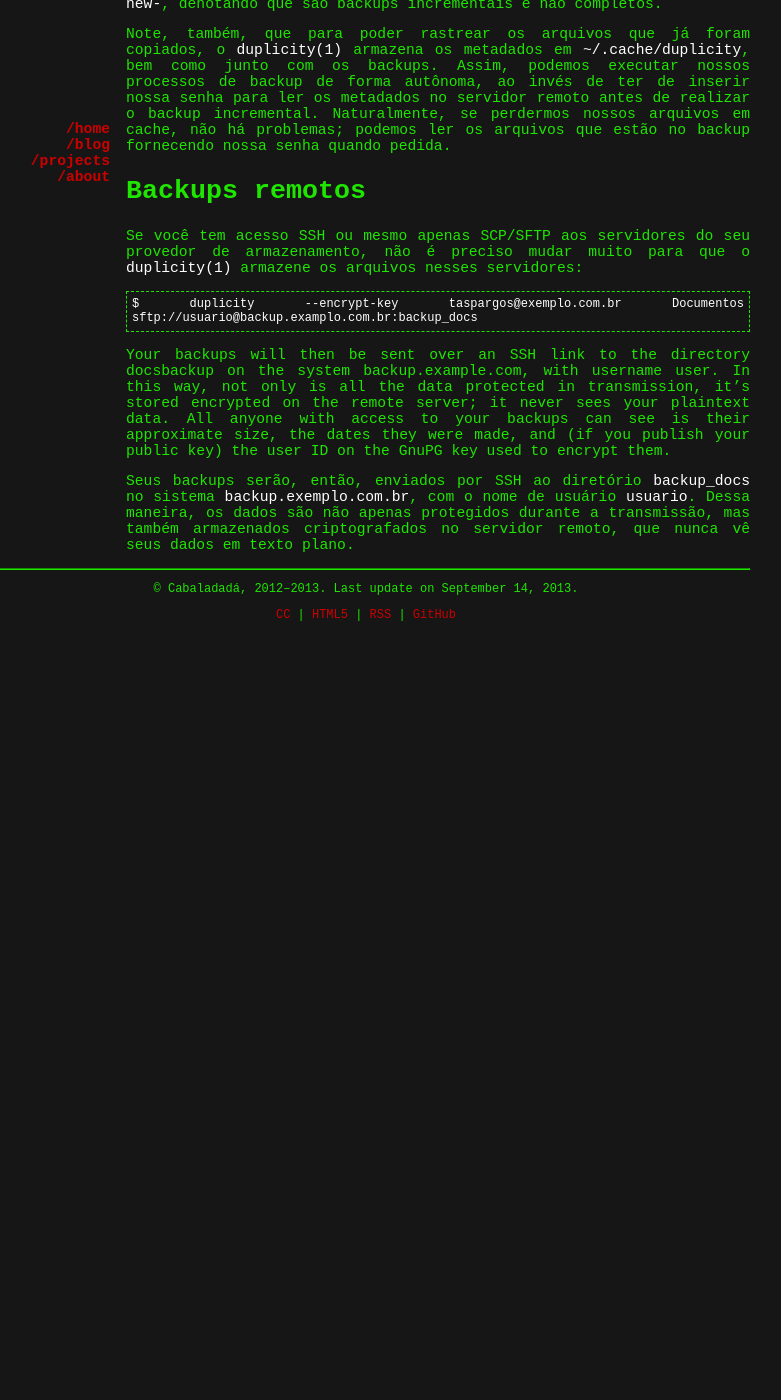
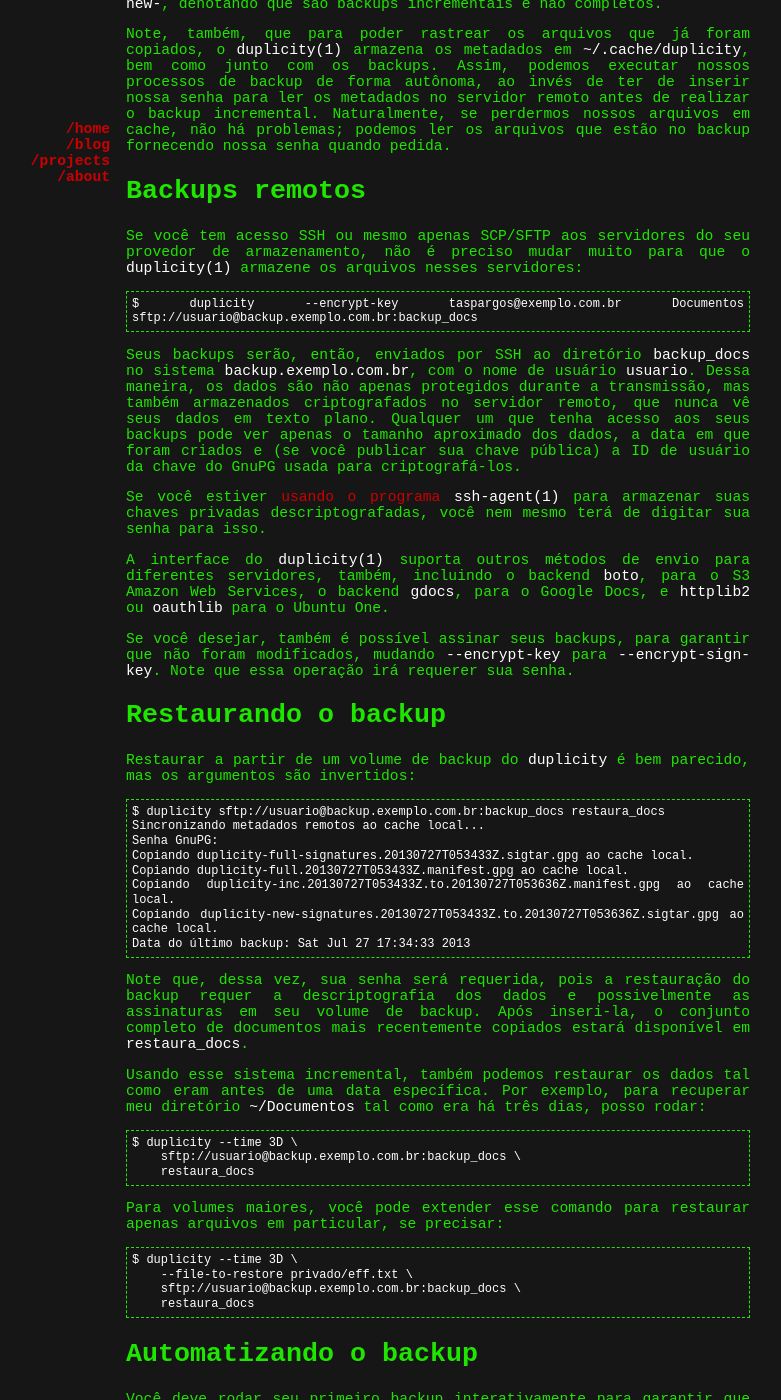
Before and after one commit to rberaldo/cabaladada, a Jekyll site: the page built from _posts/2013-09-08-linux_cripto_backups.markdown, in a window 1280 px wide and 1400 px high, scrolled down 2719 px. Shown: the whole window, without its empty margins (274-1055 px from the left). Built offline with Jekyll 4.4.1, drawn with Linux system fonts in a browser that asks for light colours; Markdown is read by kramdown in place of the engine named in the settings; comment, search, counter and statistics services are not loaded; before the commit the page ends 3349 px from its top, so only the background shows below that; some of the changed text lies outside the part shown.

Commit message:
Changed filenames to reflect Arabesque's naming

```diff
--- a/_posts/2013-09-08-backups.markdown
+++ b/_posts/2013-09-08-linux_cripto_backups.markdown
@@ -38,7 +38,7 @@
 
     $ tar -cf backup_docs-"$(date +%Y-%m-%d)".tar $HOME/Documentos
     $ gpg --encrypt backup_docs-2013-07-27.tar
-    $ scp backup_docs-2013-07-27.tar.gpg usuario@backup.examplo.com.br:backup_docs
+    $ scp backup_docs-2013-07-27.tar.gpg usuario@backup.exemplo.com.br:backup_docs
 
 O problema de criptografar arquivos inteiros antes de copiá-los ao servidor de
 armazenamento é que mesmo para dados de tamanho modesto, realizar backups
@@ -175,12 +175,144 @@
 de armazenamento, não é preciso mudar muito para que o `duplicity(1)` armazene
 os arquivos nesses servidores:
 
-    $ duplicity --encrypt-key taspargos@exemplo.com.br Documentos sftp://usuario@backup.examplo.com.br:backup_docs
+    $ duplicity --encrypt-key taspargos@exemplo.com.br Documentos sftp://usuario@backup.exemplo.com.br:backup_docs
 
-Your backups will then be sent over an SSH link to the directory docsbackup on the system backup.example.com, with username user. In this way, not only is all the data protected in transmission, it’s stored encrypted on the remote server; it never sees your plaintext data. All anyone with access to your backups can see is their approximate size, the dates they were made, and (if you publish your public key) the user ID on the GnuPG key used to encrypt them.
+Seus backups serão, então, enviados por SSH ao diretório `backup_docs` no
+sistema `backup.exemplo.com.br`, com o nome de usuário `usuario`. Dessa
+maneira, os dados são não apenas protegidos durante a transmissão, mas também
+armazenados criptografados no servidor remoto, que nunca vê seus dados em texto
+plano. Qualquer um que tenha acesso aos seus backups pode ver apenas o tamanho
+aproximado dos dados, a data em que foram criados e (se você publicar sua chave
+pública) a ID de usuário da chave do GnuPG usada para criptografá-los.
 
-Seus backups serão, então, enviados por SSH ao diretório `backup_docs` no sistema `backup.exemplo.com.br`, com o nome de usuário `usuario`. Dessa maneira, os dados são não apenas protegidos durante a transmissão, mas também armazenados criptografados no servidor remoto, que nunca vê seus dados em texto plano.
+Se você estiver [usando o programa `ssh-agent(1)`][agentes] para armazenar suas
+chaves privadas descriptografadas, você nem mesmo terá de digitar sua senha
+para isso.
 
+A interface do `duplicity(1)` suporta outros métodos de envio para diferentes
+servidores, também, incluindo o backend `boto`, para o S3 Amazon Web Services,
+o backend `gdocs`, para o Google Docs, e `httplib2` ou `oauthlib` para o Ubuntu
+One.
+
+Se você desejar, também é possível assinar seus backups, para garantir que não
+foram modificados, mudando `--encrypt-key` para `--encrypt-sign-key`. Note que
+essa operação irá requerer sua senha.
+
+## Restaurando o backup
+
+Restaurar a partir de um volume de backup do `duplicity` é bem parecido, mas os
+argumentos são invertidos:
+
+    $ duplicity sftp://usuario@backup.exemplo.com.br:backup_docs restaura_docs
+    Sincronizando metadados remotos ao cache local...
+    Senha GnuPG:
+    Copiando duplicity-full-signatures.20130727T053433Z.sigtar.gpg ao cache local.
+    Copiando duplicity-full.20130727T053433Z.manifest.gpg ao cache local.
+    Copiando duplicity-inc.20130727T053433Z.to.20130727T053636Z.manifest.gpg ao cache local.
+    Copiando duplicity-new-signatures.20130727T053433Z.to.20130727T053636Z.sigtar.gpg ao cache local.
+    Data do último backup: Sat Jul 27 17:34:33 2013
+
+Note que, dessa vez, sua senha será requerida, pois a restauração do backup
+requer a descriptografia dos dados e possivelmente as assinaturas em seu volume
+de backup. Após inseri-la, o conjunto completo de documentos mais recentemente
+copiados estará disponível em `restaura_docs`.
+
+Usando esse sistema incremental, também podemos restaurar os dados tal como
+eram antes de uma data específica. Por exemplo, para recuperar meu diretório
+`~/Documentos` tal como era há três dias, posso rodar:
+
+    $ duplicity --time 3D \
+        sftp://usuario@backup.exemplo.com.br:backup_docs \
+        restaura_docs
+
+Para volumes maiores, você pode extender esse comando para restaurar apenas
+arquivos em particular, se precisar:
+
+    $ duplicity --time 3D \
+        --file-to-restore privado/eff.txt \
+        sftp://usuario@backup.exemplo.com.br:backup_docs \
+        restaura_docs
+
+## Automatizando o backup
+
+Você deve rodar seu primeiro backup interativamente para garantir que ele faz o
+que você precisa mas, quando você estiver confiante que tudo está funcionando
+corretamente, você pode escrever um Bash script simples para rodar backups
+incrementais para você. Aqui está um exemplo, salvo em
+`$HOME/.local/bin/backup-remote`:
+
+    #!/usr/bin/env bash
+
+    # Rode o keychain para encontrar quaisquer agentes armazenando chaves
+    # descriptografadas que possamos precisar (opcional, dependendo da sua
+    # configuração de chave do SSH)
+    eval "$(keychain --eval --quiet)"
+
+    # Especifique um diretório para faze backup, uma ID de chave GnuPG, e um
+    # usuário remoto e hostname
+    keyid=taspargos@exemplo.com.br
+    local=/home/tim/Documentos
+    remote=sftp://usuario@backup.exemplo.com.br/backup_docs
+
+    # Execute o backup com o duplicity
+    /usr/bin/duplicity --encrypt-key "$keyid" -- "$local" "$remote"
+
+A linha com `keychain` é opcional, mas será necessária se você estiver usando
+uma chave SSH com senha; também será necessário ter se autenticado ao
+`ssh-agent` ao menos uma vez. Veja o artigo anterior [sobre agentes
+SSH/GPG][agentes] para mais detalhes.
+
+Não esqueça de tornar o script executável:
+
+    $ chmod +x ~/.local/bin/backup-remote
+
+Você também pode pedir ao [`cron(8)`][cron] que execute-o uma vez por semana,
+rodando como seu usuário, editando o [arquivo `crontab(5)` de
+usuário][crontab_usuario]:
+
+    $ crontab -e
+
+A linha a seguir roda o script toda manhã, começando às 6:
+
+    0 6 * * *   ~/.local/bin/backup-remote
+
+## Dicas
+
+Algumas melhores práticas gerais se aplicam ao nosso caso, consistentes com o
+[Tao do Backup][tao_backup]:
+
+- Garanta que seus backups são completados; peça ao `cron` que envie sua saída
+  para seu email ou para um arquivo que você cheque pelo menos ocasionalmente,
+  para ter certeza que seus backups estão funcionando. Recomendo altamente usar
+  o email e incluir erros:
+
+        MAILTO=voce@exemplo.com.br
+        0 6 * * *   ~/.local/bin/backup-remote 2>&1
+
+- Armazene seus backups em servidores locais, também. Você pode prevenir que
+  seu provedor de backup leia seus arquivos, mas não pode evitar que sejam
+  deletados acidentalmente.
+
+- Não se esqueça de testar/restaurar seus backups ocasionalmente para garantir
+  que estão funcionando corretamente. Também é aconselhável rodar `duplicity
+  verify` sobre os arquivos ocasionalmente, especialmente se você não realiza o
+  backup todos os dias:
+
+        $ duplicity verify sftp://usuario@remoto.exemplo.com.br/backup_docs Documentos
+        Os metadados remotos e locais estão sincronizados; nenhuma sincronização é necessária.
+        Data da última cópia de segurança completa: Sat Jul 27 17:34:33 2013
+        Senha GnuPG:
+        Verificação completa: 2195 files compared, 0 differences found.
+
+- Esse sistema incremental significa que você, provavelmente, terá de fazer
+  backups completos apenas uma vez, portanto você deve copiar muito dados, ao
+  invés de muito poucos dados; se você pode gastar a banda e tem espaço, copiar
+  seu computador inteiro não é tão extremo.
+
+- Tente não depender demais dos seus backups remotos; veja-os como último
+  recurso e trabalhe seguramente e com backups locais tanto quanto puder.
+  Certamente, nunca confie em backups como controle de versão; [use o Git para
+  isso][git].
 
 [linux_crypto]: http://blog.sanctum.geek.nz/series/linux-crypto/
 [cc]: http://creativecommons.org/licenses/by-nc-sa/3.0/
@@ -192,3 +324,8 @@
 [duplicity]: http://duplicity.nongnu.org/
 [duplicity_pkg]: http://packages.debian.org/wheezy/duplicity
 [duplicity_man]: http://linux.die.net/man/1/duplicity
+[agentes]: #
+[cron]: http://linux.die.net/man/8/cron
+[crontab_usuario]: http://blog.sanctum.geek.nz/user-cron-tasks/
+[tao_backup]: http://www.taobackup.com/
+[git]: http://git-scm.com/book
```
Also changed, not shown: _posts/2013-08-14-linux_cripto_intro.markdown (renamed from _posts/2013-08-14-linux_crypto_intro.markdown), _posts/2013-08-15-linux_cripto_gnupg_intro.markdown (renamed from _posts/2013-08-15-gnupg_intro.markdown), _posts/2013-08-22-linux_cripto_gnupg_uso.markdown (renamed from _posts/2013-08-22-gnupg_uso.markdown), _posts/2013-08-28-linux_cripto_chaves_ssh.markdown (renamed from _posts/2013-08-28-chaves_ssh.markdown), _posts/2013-08-29-linux_cripto_agentes.markdown (renamed from _posts/2013-08-29-agentes.markdown), _posts/2013-08-30-linux_cripto_senhas.markdown (renamed from _posts/2013-08-30-senhas.markdown), _posts/2013-09-05-linux_cripto_email.markdown (renamed from _posts/2013-09-05-email.markdown).
